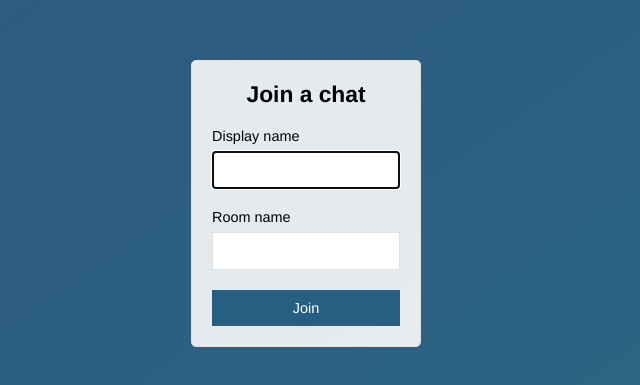
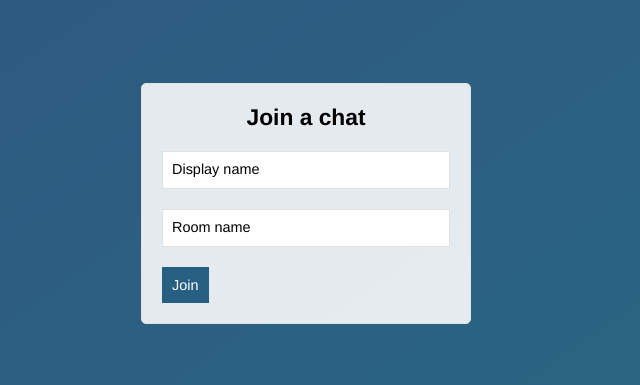
Before and after one commit to reallinfo/Go-Chat, a website: page public/index.html in a window 1280 px wide. Shown: the part 197-582 px from the top of the page, without its empty margins (334-974 px from the left). Drawn offline with Linux system fonts and the light colour scheme.

Commit message:
Username and room input boxes now use floating labels.

```diff
--- a/public/css/styles.css
+++ b/public/css/styles.css
@@ -58,25 +58,50 @@
     border-radius: 5px;
     padding: 0px 20px;
     margin: 20px;
-    width: 230px;
+    width: 330px;
   }
 
   .form-field {
     margin: 20px 0;
-  }
-
-  .form-field > * {
-    width: 100%;
+    position: relative;
   }
 
   .form-field label {
-    display: block;
     margin-bottom: 7px;
+    position: absolute;
+    top: 10px;
+    left: 10px;
+    pointer-events: none;
+    transition: 0.2s ease all;
+    -moz-transition: 0.2s ease all;
+    -webkit-transition:0.2s ease all;
   }
 
   .form-field input, .form-field select {
     border: 1px solid #e1e1e1;
     padding: 10px;
+    width: 100%;
+  }
+
+  .form-field input:focus {
+    outline: none;
+    transition: 0.2s ease all;
+    -moz-transition: 0.2s ease all;
+    -webkit-transition:0.2s ease all;
+  }
+
+  .form-field input:focus ~ label, input:valid ~ label  {
+    top: -15px;
+    left: 1px;
+    font-size: 12px;
+  }
+
+  input:valid {
+    border: 1px solid green;
+  }
+
+  input:valid ~ label {
+    color: green;
   }
 
   .chat {
--- a/public/index.html
+++ b/public/index.html
@@ -13,12 +13,12 @@
                     <h3>Join a chat</h3>
                 </div>
                 <div class="form-field">
+                    <input type="text" name="name" required />
                     <label>Display name</label>
-                    <input type="text" name="name" autofocus />
                 </div>
                 <div class="form-field">
+                    <input type="text" name="room" required />
                     <label>Room name</label>
-                    <input type="text" name="room" />
                 </div>
                 <div class="form-field">
                     <button type="submit">Join</button>
```
